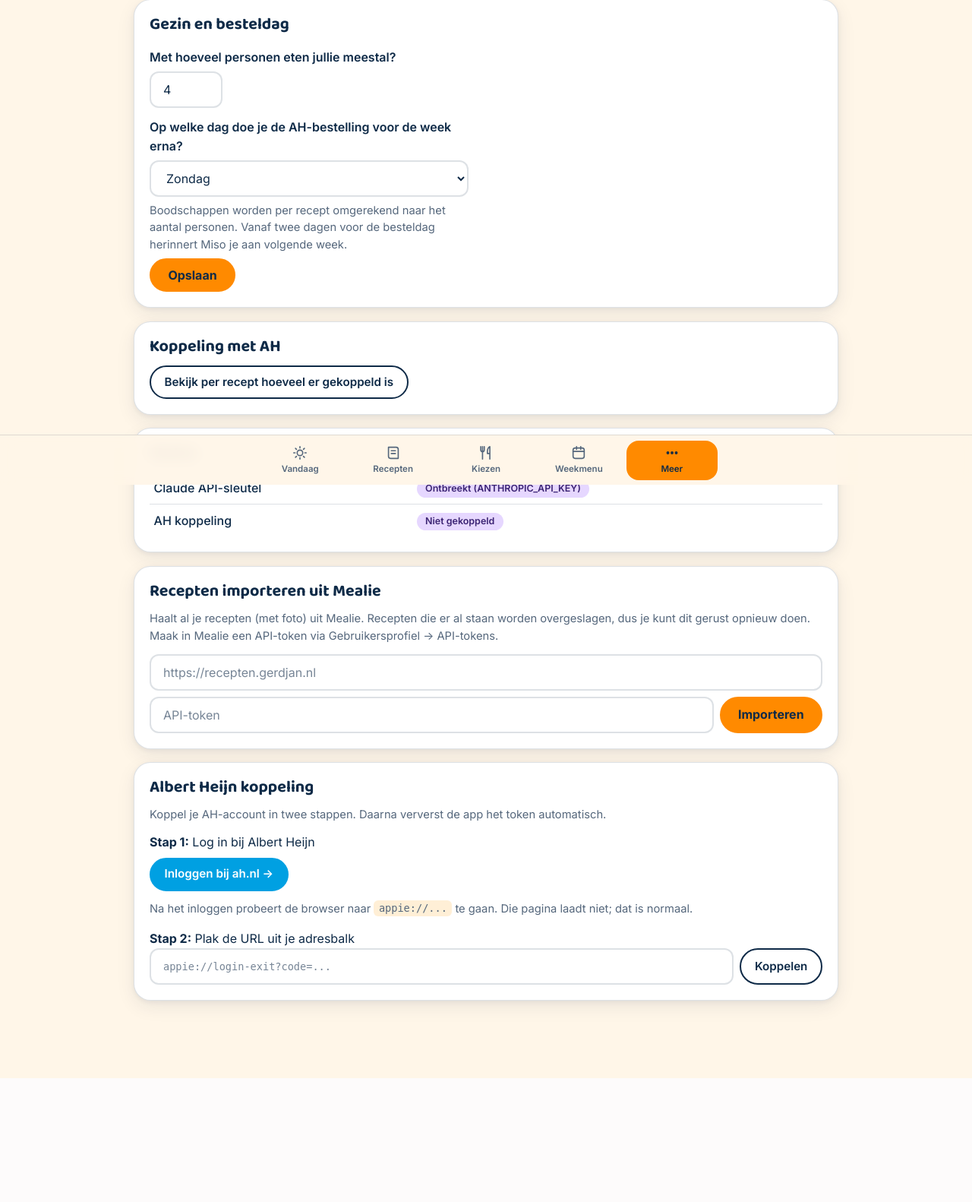
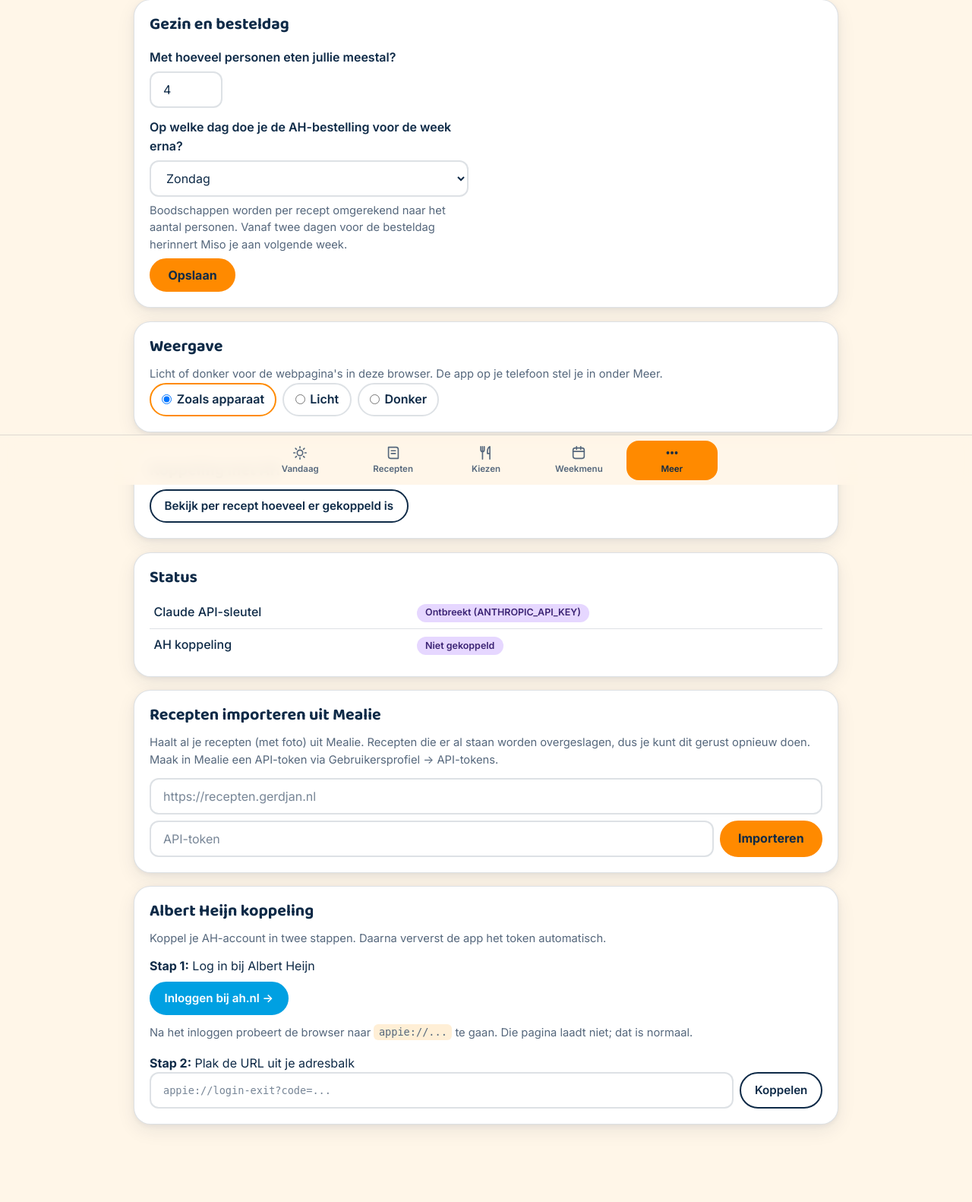
Before and after one commit to gjagils/miso, a FastAPI app: page /settings in a window 1280 px wide. Shown: the part 162-1744 px from the top of the page at 76% size. Before the commit the page ends 1581 px from the top, so only its background shows below. Run offline with FastAPI, Linux system fonts and the light colour scheme.

Commit message:
Webpagina's: weergave licht/donker/zoals apparaat kiezen in Instellingen
Co-Authored-By: Claude Opus 5.5 <noreply@anthropic.com>

```diff
--- a/backend/app/static/style.css
+++ b/backend/app/static/style.css
@@ -694,9 +728,20 @@ dialog.mp::backdrop { background: rgba(14, 42, 71, 0.5); }
 .kz-persons .mp-stepper output { font-size: 1.1rem; min-width: 1.8rem; }
 .kz-persons .kz-linkbtn { min-height: 38px; padding: 0 0.25rem; }
 @media (prefers-color-scheme: dark) {
-    .mp-chip[aria-pressed="true"] { background: var(--miso-orange); border-color: var(--miso-orange); color: var(--miso-blue); }
-    .mp-chip[aria-pressed="true"] .mp-wd { color: var(--miso-blue); }
-    dialog.mp::backdrop { background: rgba(0, 0, 0, 0.6); }
+    :root:not([data-theme="light"]) .mp-chip[aria-pressed="true"] { background: var(--miso-orange); border-color: var(--miso-orange); color: var(--miso-blue); }
+    :root:not([data-theme="light"]) .mp-chip[aria-pressed="true"] .mp-wd { color: var(--miso-blue); }
+    :root:not([data-theme="light"]) dialog.mp::backdrop { background: rgba(0, 0, 0, 0.6); }
 }
+:root[data-theme="dark"] .mp-chip[aria-pressed="true"] { background: var(--miso-orange); border-color: var(--miso-orange); color: var(--miso-blue); }
+:root[data-theme="dark"] .mp-chip[aria-pressed="true"] .mp-wd { color: var(--miso-blue); }
+:root[data-theme="dark"] dialog.mp::backdrop { background: rgba(0, 0, 0, 0.6); }
+
 .photo-pick { margin-top: 0.5rem; display: inline-block; }
 .photo-edit summary { cursor: pointer; font-weight: 600; }
+
+:root[data-theme="light"] { color-scheme: light; }
+:root[data-theme="dark"] { color-scheme: dark; }
+.theme-pick { display: flex; gap: 0.5rem; flex-wrap: wrap; }
+.theme-pick label { display: inline-flex; align-items: center; gap: 0.4rem; min-height: 44px; padding: 0 0.9rem;
+    border: 2px solid var(--border); border-radius: 999px; cursor: pointer; font-weight: 600; }
+.theme-pick label:has(input:checked) { border-color: var(--miso-orange); }
--- a/backend/app/templates/base.html
+++ b/backend/app/templates/base.html
@@ -12,11 +12,21 @@
     <meta name="apple-mobile-web-app-status-bar-style" content="default">
     <meta name="theme-color" content="#FF8A00" media="(prefers-color-scheme: light)">
     <meta name="theme-color" content="#0A1F35" media="(prefers-color-scheme: dark)">
+    <script>
+    // Weergave licht/donker voor deze browser (Instellingen); vóór het tekenen, zodat er niets knippert.
+    try {
+        const t = localStorage.getItem("miso-theme");
+        if (t === "light" || t === "dark") {
+            document.documentElement.dataset.theme = t;
+            document.querySelectorAll('meta[name="theme-color"]').forEach(m => { m.removeAttribute("media"); m.content = t === "dark" ? "#0A1F35" : "#FF8A00"; });
+        }
+    } catch (e) {}
+    </script>
     <meta name="description" content="Miso: altijd iets lekkers op de planning.">
     <link rel="preconnect" href="https://fonts.googleapis.com">
     <link rel="preconnect" href="https://fonts.gstatic.com" crossorigin>
     <link href="https://fonts.googleapis.com/css2?family=Baloo+2:wght@600;700;800&family=Inter:wght@400;500;600;700&display=swap" rel="stylesheet">
-    <link rel="stylesheet" href="/static/style.css?v=5">
+    <link rel="stylesheet" href="/static/style.css?v=6">
 </head>
 <body>
     <nav class="topbar">
--- a/backend/app/templates/settings.html
+++ b/backend/app/templates/settings.html
@@ -16,6 +16,30 @@
         <p><button type="submit" class="btn btn-primary">Opslaan</button></p>
     </form>
     {% if plan_result %}<p class="msg-ok" role="status"><img src="/static/miso/miso-celebrate.webp" alt="" width="56" height="56" loading="lazy"><span>{{ plan_result }}</span></p>{% endif %}
+</section>
+
+<section class="settings-section" id="weergave">
+    <h2>Weergave</h2>
+    <p class="muted">Licht of donker voor de webpagina's in deze browser. De app op je telefoon stel je in onder Meer.</p>
+    <div class="theme-pick" role="radiogroup" aria-label="Weergave">
+        <label><input type="radio" name="theme" value="system"> Zoals apparaat</label>
+        <label><input type="radio" name="theme" value="light"> Licht</label>
+        <label><input type="radio" name="theme" value="dark"> Donker</label>
+    </div>
+    <script>
+    (() => {
+        let current = "system";
+        try { current = localStorage.getItem("miso-theme") || "system"; } catch (e) {}
+        document.querySelectorAll('input[name="theme"]').forEach(r => {
+            r.checked = r.value === current;
+            r.addEventListener("change", () => {
+                try { r.value === "system" ? localStorage.removeItem("miso-theme") : localStorage.setItem("miso-theme", r.value); } catch (e) {}
+                if (r.value === "system") delete document.documentElement.dataset.theme;
+                else document.documentElement.dataset.theme = r.value;
+            });
+        });
+    })();
+    </script>
 </section>
 
 <section class="settings-section">
```
Also changed, not shown: other parts of backend/app/static/style.css (+42 -8 lines).
